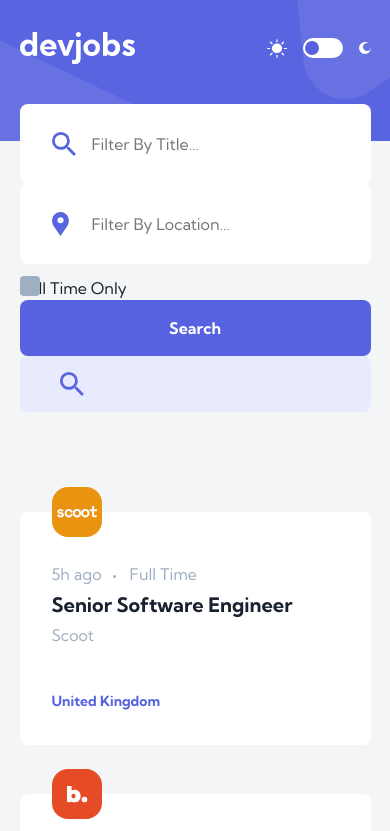
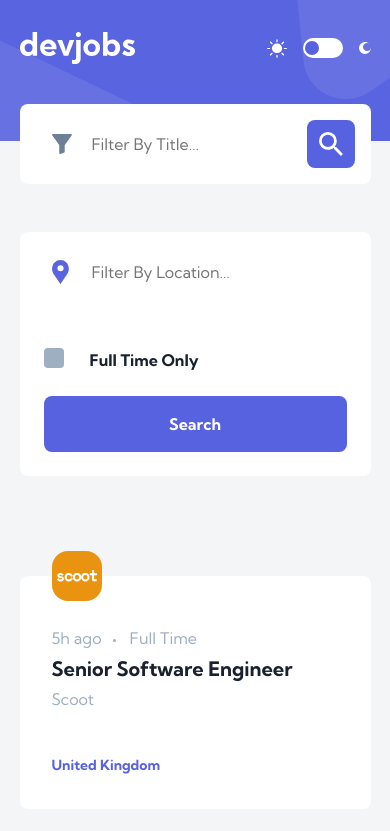
Before and after one commit to nivancheva/devjobs-web-app-react, a React (Vite) app: page / in a window 390 px wide. Shown: the top 831 px of the page. Built offline with nearby package versions, Linux system fonts and the light colour scheme.

Commit message:
fix mobile inputs

```diff
--- a/src/components/Inputs.css
+++ b/src/components/Inputs.css
@@ -1,4 +1,4 @@
-.inputs-wrapper {
+.inputs-wrapper-desktop {
     display: grid;
 
 }
@@ -6,13 +6,66 @@
     color: var(--clr-input-text);
 }
 
+@media (max-width:767px) {
+    .inputs-mobile {
+        position: relative;
+        margin-bottom: 3rem;
+        border-radius: var(--border-radius);
+        overflow: hidden;
+    }
+
+    .icon-search-button {
+        position: absolute;
+        right: 1rem;
+        top: 1rem;
+
+        background-color: var(--clr-violet);
+        border: 0;
+        width: 48px;
+        aspect-ratio: 1;
+        border-radius: var(--border-radius);
+
+        display: grid;
+        place-content: center;
+    }
+
+    .inputs-wrapper-desktop {
+        display: none;
+    }
+
+    .checkbox-mobile {
+        background-color: var(--clr-input-bg);
+        color: var(--clr-input-text);
+        padding: 1.5rem;
+    }
+
+    .checkbox-mobile p {
+        margin-bottom: 1.5rem;
+        margin-left: 2.875rem;
+        font-weight: bold;
+    }
+
+    .border-radius {
+        border-radius: var(--border-radius);
+        overflow: hidden;
+    }
+
+
+}
+
 @media (min-width:768px) {
+    .inputs-wrapper-mobile {
+        display: none;
+    }
+
     .search-btn {
         display: none;
     }
 
-    .inputs-wrapper {
+    .inputs-wrapper-desktop {
         grid-template-columns: 1fr auto auto;
+        border-radius: var(--border-radius);
+        overflow: hidden;
     }
 
     .filter {
@@ -20,7 +73,6 @@
         align-items: center;
         gap: 1.75rem;
         background-color: var(--clr-input-bg);
-        border-radius: var(--border-radius);
         padding-inline: 1.25rem 1rem;
     }
 
--- a/src/components/Inputs.jsx
+++ b/src/components/Inputs.jsx
@@ -8,7 +8,8 @@ import iconFilter from '../assets/images/icon-filter.svg'
 
 export default function Inputs() {
     return (
-        <div className="container inputs-wrapper">
+        <div className="container">
+            <div className='inputs-wrapper-desktop'>
                 <Input image={serchIcon} placeholder='Filter by title…'/>
                 <Input image={locationIcon} placeholder='Filter by location…'/>
                 <div className='filter'>
@@ -17,7 +18,24 @@ export default function Inputs() {
                         <p>Full Time Only</p>
                     </div>
                     <Button primary>Search</Button>
-                <Button><img src={serchIcon}/></Button>
+                </div>
+            </div>
+
+            <div className='inputs-wrapper-mobile'>
+                <div className='inputs-mobile'>
+                    <Input image={iconFilter} placeholder='Filter by title…'/>
+                    <button className='icon-search-button'><svg width="24" height="24" xmlns="http://www.w3.org/2000/svg"><path d="M17.112 15.059h-1.088l-.377-.377a8.814 8.814 0 002.15-5.784A8.898 8.898 0 008.898 0 8.898 8.898 0 000 8.898a8.898 8.898 0 008.898 8.899c2.211 0 4.23-.808 5.784-2.143l.377.377v1.081l6.845 6.832 2.04-2.04-6.832-6.845zm-8.214 0A6.16 6.16 0 118.9 2.737a6.16 6.16 0 010 12.322z" fill="#FFFFFF" fillRule="nonzero"/></svg></button>
+                </div>
+
+                <div className='border-radius'>
+                    <Input image={locationIcon} placeholder='Filter by location…'/>
+                    <div className='checkbox-mobile'>
+                        <Checkbox />
+                        <p>Full Time Only</p>
+
+                        <Button primary>Search</Button>
+                    </div>
+                </div>
             </div>
         </div>
     )
--- a/src/index.css
+++ b/src/index.css
@@ -140,7 +140,6 @@ form {
 .input {
   padding-block: 1.75rem;
   padding-left: 4.5rem;
-  border-radius: var(--border-radius);
   outline: 0;
   border: 0;
   color: var(--clr-input-text);
```
Lines whose indentation alone changed are shown as unchanged.
